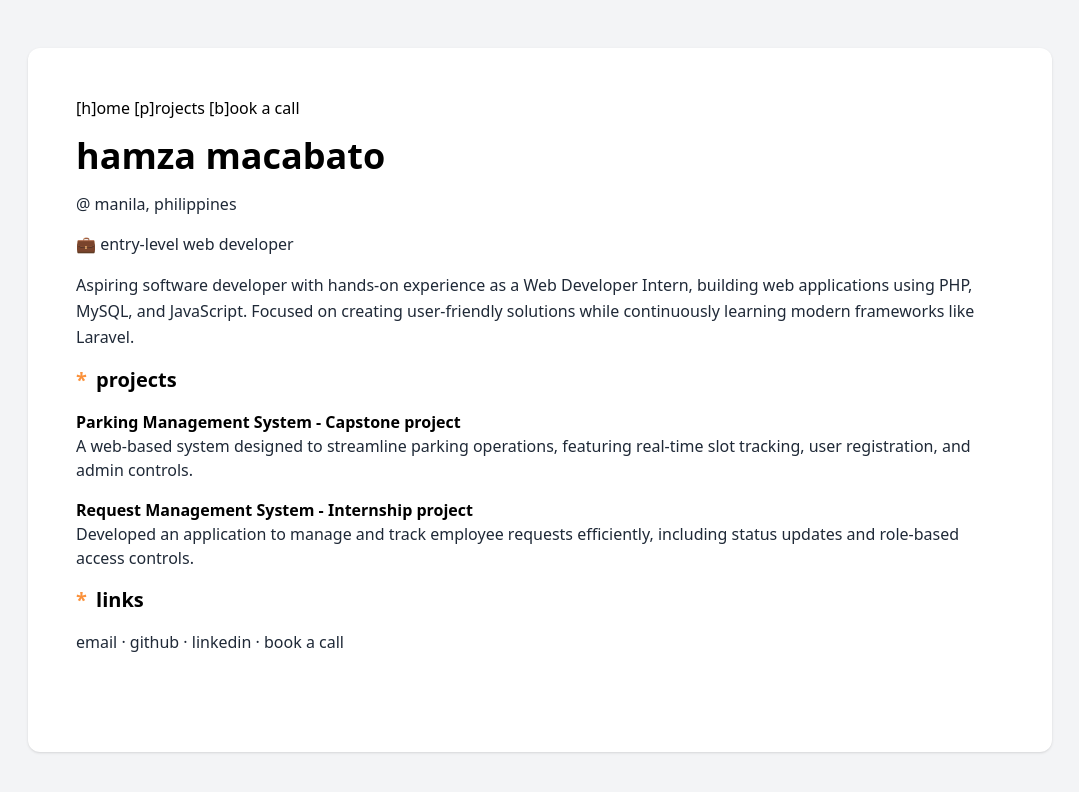
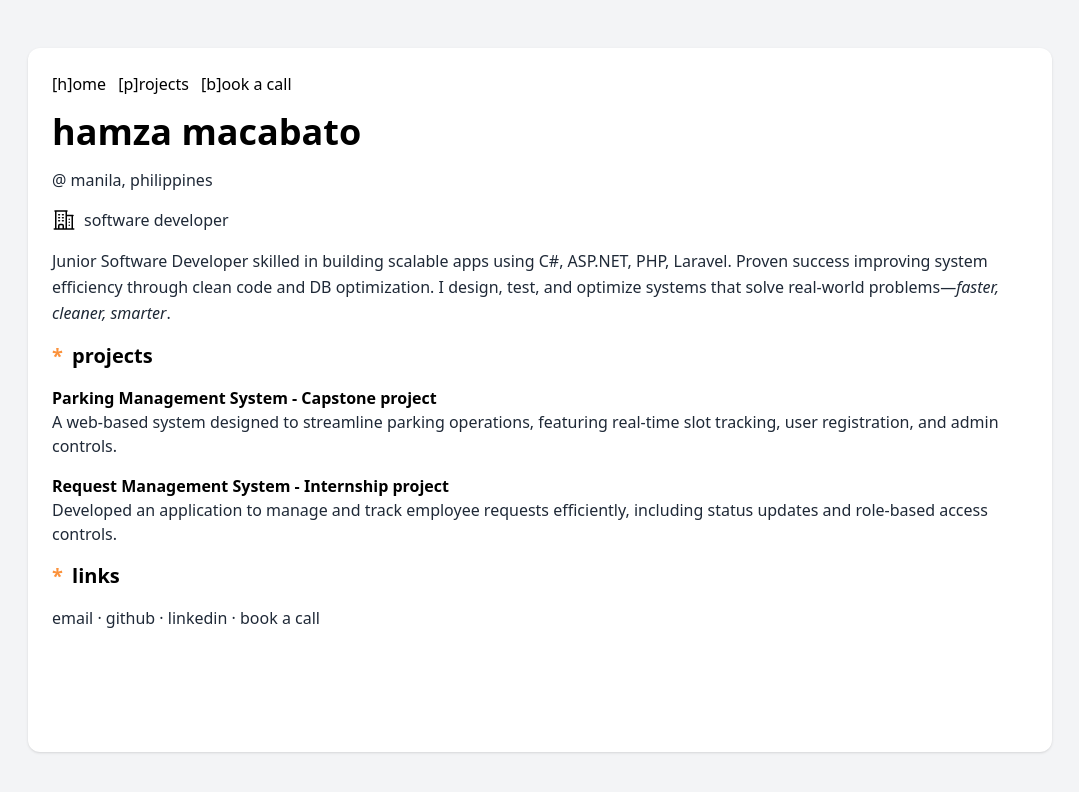
Before and after one commit to hm-xin/hm-xin, a plain HTML site: page index.html in a window 1280 px wide. Shown: the whole page, without its empty margins (100-1179 px from the left). Drawn offline with nearby package versions, Linux system fonts and the light colour scheme.

Commit message:
Refactor main content and navigation styles in index.html

```diff
--- a/index.html
+++ b/index.html
@@ -9,30 +9,52 @@
 
 	<body class="antialiased font-sans">
 		<div class="min-h-screen bg-gray-100 flex justify-center">
-			<main class="w-full max-w-screen-lg bg-white rounded-xl shadow p-12 m-12">
+			<main class="w-full max-w-screen-lg bg-white rounded-xl shadow p-6 m-12">
 				<nav>
 					<div class="max-w-screen-lg mx-auto mb-4">
-						<a href="index.html" class="hover:text-yellow-400">[h]ome</a>
-						<a href="projects.html" class="hover:text-yellow-400">[p]rojects</a>
-                        <a href="" class="hover:text-yellow-400">[b]ook a call</a>
+						<a href="index.html" class="hover:text-orange-400 mr-2">[h]ome</a>
+						<a href="projects.html" class="hover:text-orange-400 mr-2"
+							>[p]rojects</a
+						>
+						<a href="" class="hover:text-orange-400">[b]ook a call</a>
 					</div>
 				</nav>
 				<div class="space-y-4">
 					<h1 class="text-4xl font-bold">hamza macabato</h1>
 					<p class="mt-2 text-gray-800">@ manila, philippines</p>
-					<p class="text-gray-800">💼 entry-level web developer</p>
+					<div class="flex space-x-2 items-center">
+						<span class=""
+							><svg
+								xmlns="http://www.w3.org/2000/svg"
+								fill="none"
+								viewBox="0 0 24 24"
+								stroke-width="1.5"
+								stroke="currentColor"
+								class="size-6"
+							>
+								<path
+									stroke-linecap="round"
+									stroke-linejoin="round"
+									d="M2.25 21h19.5m-18-18v18m10.5-18v18m6-13.5V21M6.75 6.75h.75m-.75 3h.75m-.75 3h.75m3-6h.75m-.75 3h.75m-.75 3h.75M6.75 21v-3.375c0-.621.504-1.125 1.125-1.125h2.25c.621 0 1.125.504 1.125 1.125V21M3 3h12m-.75 4.5H21m-3.75 3.75h.008v.008h-.008v-.008Zm0 3h.008v.008h-.008v-.008Zm0 3h.008v.008h-.008v-.008Z"
+								/>
+							</svg>
+						</span>
+						<p class="text-gray-800">software developer</p>
+					</div>
 					<p class="mt-4 text-gray-800 leading-relaxed">
-						Aspiring software developer with hands-on experience as a Web
-						Developer Intern, building web applications using PHP, MySQL, and
-						JavaScript. Focused on creating user-friendly solutions while
-						continuously learning modern frameworks like Laravel.
+						Junior Software Developer skilled in building scalable apps using
+						C#, ASP.NET, PHP, Laravel. Proven success improving system
+						efficiency through clean code and DB optimization. I design, test,
+						and optimize systems that solve real-world problems—<span class="italic font-sans">faster, cleaner,
+						smarter</span>.
 					</p>
 				</div>
 
 				<div class="space-y-4">
 					<!-- <h2 class="text-xl font-bold text-orange-400">*</h2><h2 class="text-xl font-bold text-orange-400">projects</h2> -->
-                    <h2 class="text-xl font-bold mt-4"><span class="mr-1 text-orange-400">*
-                    </span>projects</h2>
+					<h2 class="text-xl font-bold mt-4">
+						<span class="mr-1 text-orange-400">* </span>projects
+					</h2>
 					<div class="mt-4 space-y-4">
 						<div>
 							<a href="#" class="font-semibold hover:underline"
@@ -58,8 +80,9 @@
 				</div>
 
 				<div class="space-y-4">
-					<h2 class="text-xl font-bold mt-4"><span class="mr-1 text-orange-400">*
-                    </span>links</h2>
+					<h2 class="text-xl font-bold mt-4">
+						<span class="mr-1 text-orange-400">* </span>links
+					</h2>
 					<p class="mt-4 text-gray-800">
 						<a href="#" class="hover:underline">email</a> ·
 						<a href="https://github.com" class="hover:underline">github</a> ·
```
